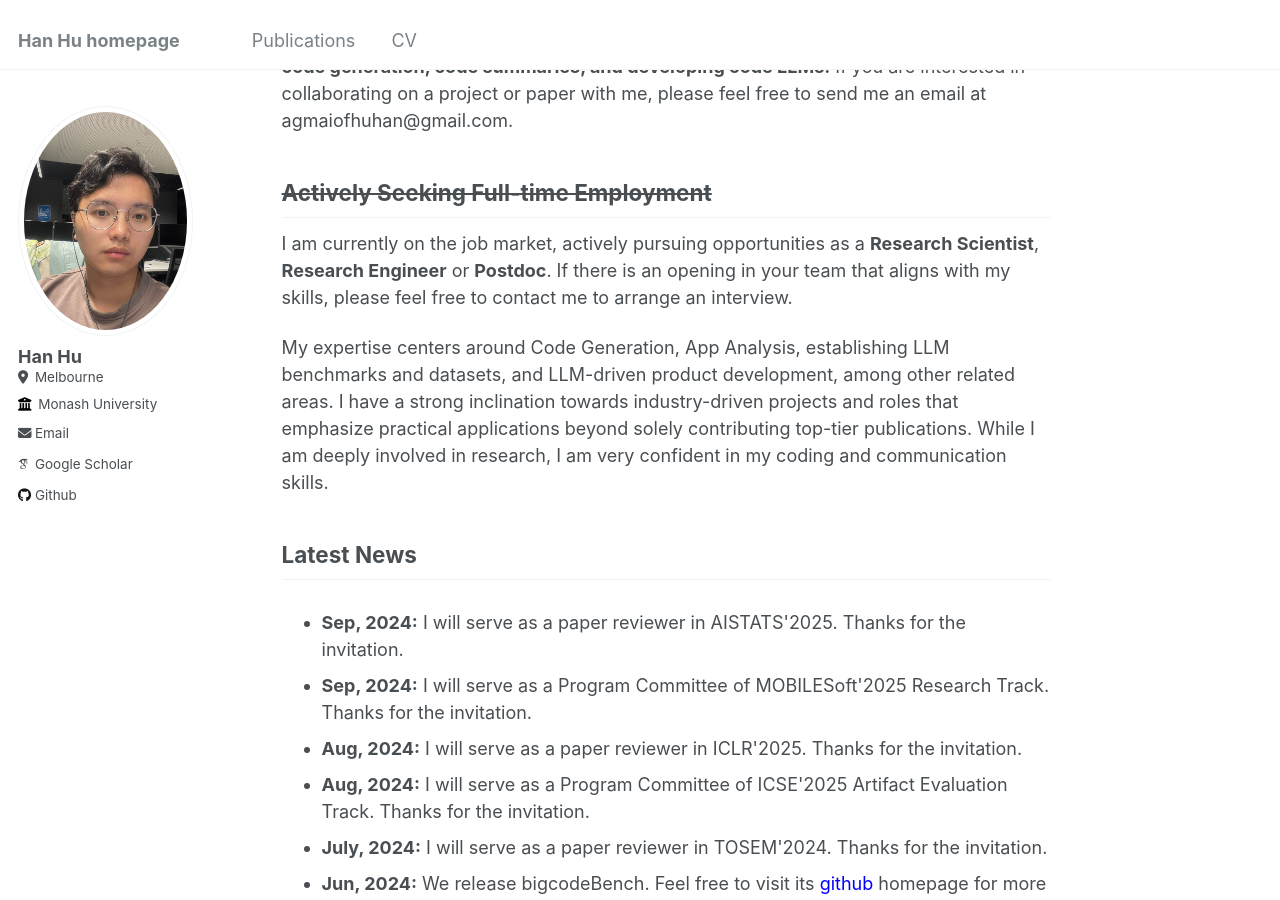
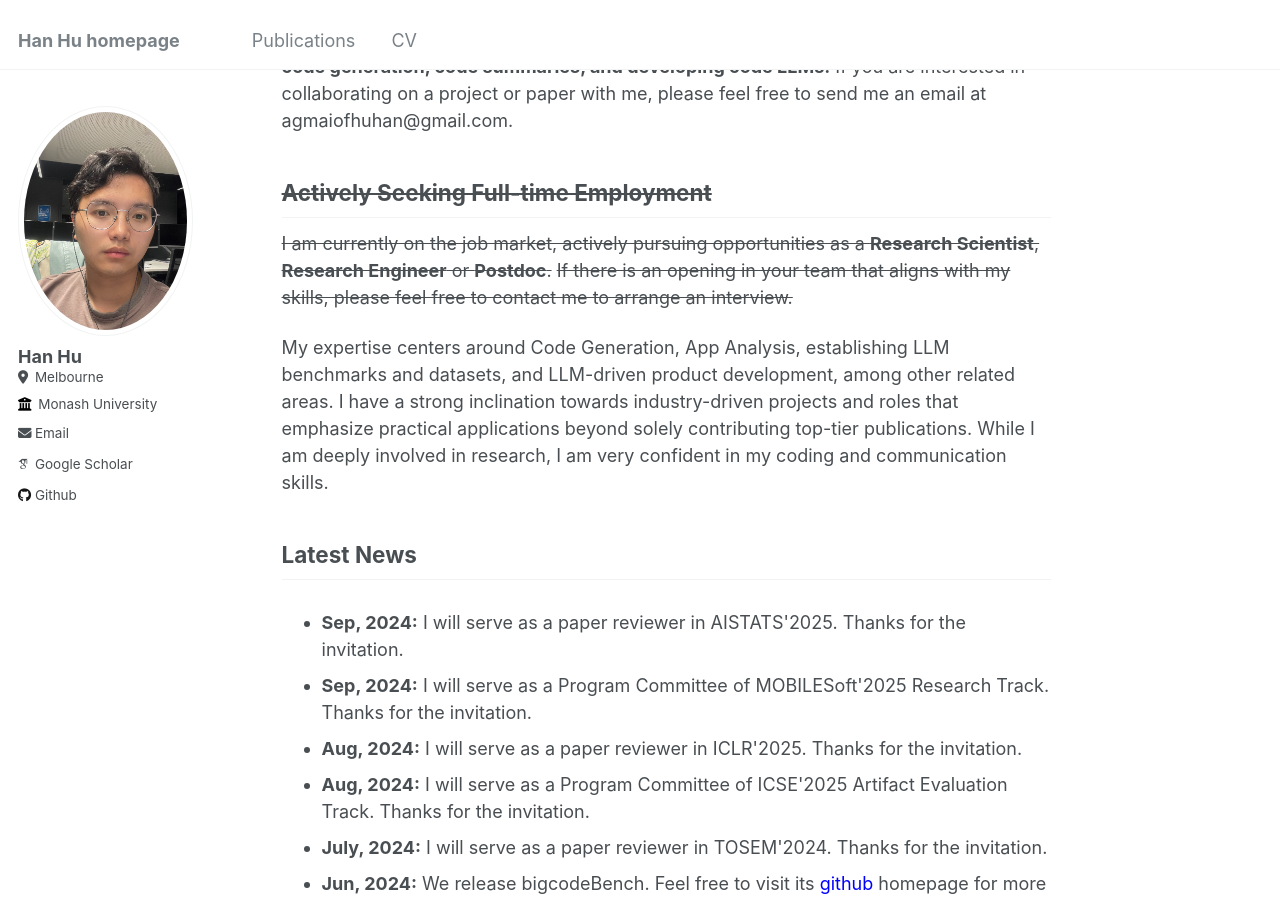
Before and after one commit to huhanGitHub/huhanGitHub.github.io, a Jekyll site: the page built from _pages/about.md, in a window 1280 px wide and 900 px high, scrolled down 700 px. Built offline with Jekyll 4.4.1, drawn with Linux system fonts in a browser that asks for light colours; some web fonts are replaced.

Commit message:
Update about.md

```diff
--- a/_pages/about.md
+++ b/_pages/about.md
@@ -29,8 +29,8 @@ If you are interested in collaborating on a project or paper with me, please fee
 
 ## ~~Actively Seeking Full-time Employment~~
 
-I am currently on the job market, actively pursuing opportunities as a **Research Scientist**, **Research Engineer** or **Postdoc**.
-If there is an opening in your team that aligns with my skills, please feel free to contact me to arrange an interview.
+~~I am currently on the job market, actively pursuing opportunities as a **Research Scientist**, **Research Engineer** or **Postdoc**.~~
+~~If there is an opening in your team that aligns with my skills, please feel free to contact me to arrange an interview.~~
 
 My expertise centers around Code Generation, App Analysis, establishing LLM benchmarks and datasets, and LLM-driven product development, among other related areas.
 I have a strong inclination towards industry-driven projects and roles that emphasize practical applications beyond solely contributing top-tier publications. While I am deeply involved in research, I am very confident in my coding and communication skills.
```
